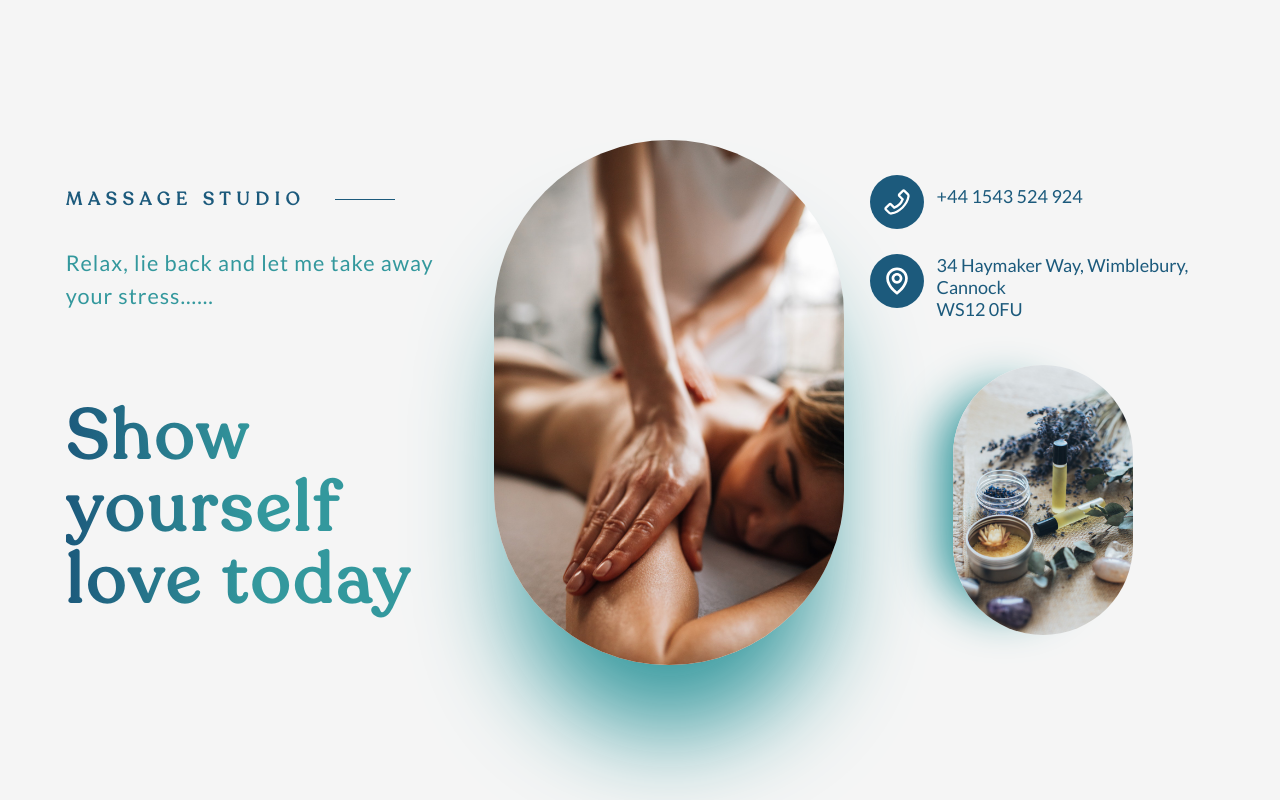
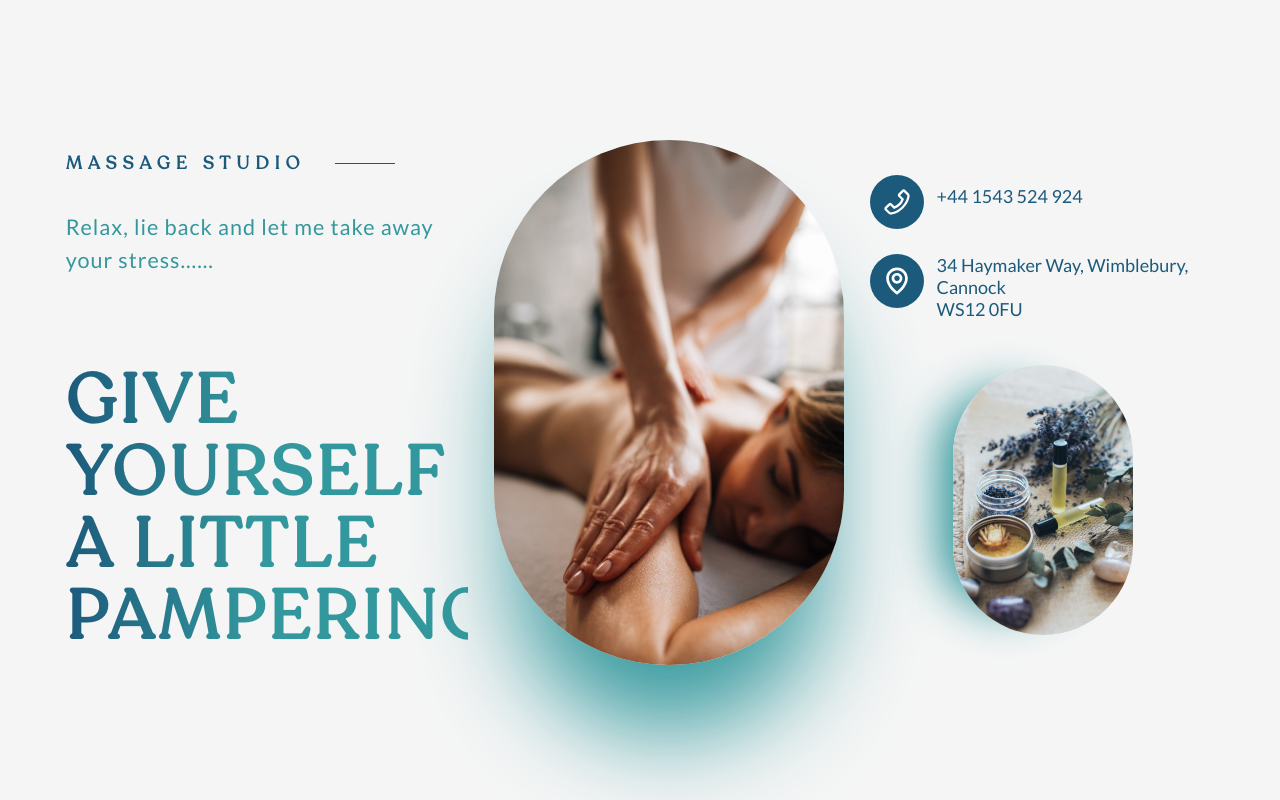
Before and after one commit to ConstantinIlisescu/relax-massage-app, a React (Create React App) app: page / in a window 1280 px wide. Shown: the top 800 px of the page. Built offline with nearby package versions, Linux system fonts and the light colour scheme; a web font is replaced by a local one.

Commit message:
Change the Main title in the home page

```diff
--- a/src/pages/home/Components/homeHome/HomeHome.css
+++ b/src/pages/home/Components/homeHome/HomeHome.css
@@ -2,7 +2,7 @@ h1 span {
   font-family: var(--main-title-font);
   display: block;
   font-size: 3rem;
-  line-height: 3.2rem;
+  line-height: 3.8rem;
   letter-spacing: 5px;
 }
 
--- a/src/pages/home/Components/homeHome/HomeHome.jsx
+++ b/src/pages/home/Components/homeHome/HomeHome.jsx
@@ -19,9 +19,10 @@ function HomeHome() {
           </div>
           <div className="home-main-title">
             <h1>
-              <span className="gradient-dark-text">Show</span>
-              <span className="gradient-dark-text">yourself</span>
-              <span className="gradient-dark-text">love today</span>
+              <span className="gradient-dark-text">GIVE</span>
+              <span className="gradient-dark-text">YOURSELF</span>
+              <span className="gradient-dark-text">A LITTLE</span>
+              <span className="gradient-dark-text">PAMPERING</span>
             </h1>
           </div>
         </div>
```
